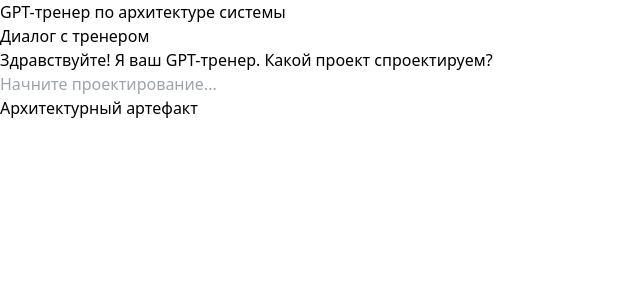
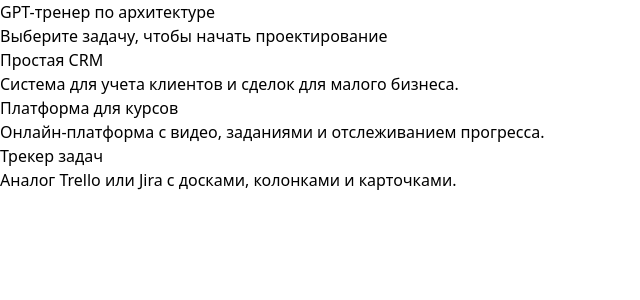
Before and after one commit to zinovvv/gpt-arch-trainer, a React (Vite) app: page / in a window 1280 px wide. Shown: the top 300 px of the page, without its empty margins (0-640 px from the left). Built offline with nearby package versions, Linux system fonts and the light colour scheme.

Commit message:
feat: implement sandbox with selectable tasks and welcome screen

```diff
--- a/src/App.tsx
+++ b/src/App.tsx
@@ -1,30 +1,48 @@
 import { ArtifactColumn } from './components/ArtifactColumn';
 import { ChatColumn } from './components/ChatColumn';
 import { useState } from 'react';
+import { WelcomeScreen } from './components/WelcomeScreen';
+import type { Task } from './tasks';
 
 function App() {
-  const [architecture, setArchitecture] = useState({
-    components: [],
-    data_flows: [],
-  });
+  const [architecture, setArchitecture] = useState<any>(null);
+  const [selectedTask, setSelectedTask] = useState<Task | null>(null);
+
+// Функция для обработки выбора задачи
+const handleTaskSelect = (task: Task) => {
+  setSelectedTask(task);
+  // Сбрасываем архитектуру при выборе новой задачи
+  setArchitecture({ components: [], data_flows: [] });
+};
+
+if (!selectedTask) {
+  return <WelcomeScreen onTaskSelect={handleTaskSelect} />;
+}
+
 return (
-    // Основной фон всего приложения
   <div className="bg-slate-900 text-white min-h-screen flex flex-col p-4 gap-4">
-      {/* Шапка приложения */}
-      <header className="bg-slate-800 rounded-lg p-4 border-b-2 border-violet-500">
-        <h1 className="text-2xl font-bold text-center">GPT-тренер по архитектуре системы</h1>
+    <header className="bg-slate-800 rounded-lg p-4 border-b-2 border-violet-500 flex justify-between items-center">
+      <h1 className="text-2xl font-bold">Проектирование: {selectedTask.title}</h1>
+      <button
+        onClick={() => setSelectedTask(null)}
+        className="bg-violet-600 hover:bg-violet-700 px-4 py-2 rounded-md transition-colors"
+      >
+        Выбрать другую задачу
+      </button>
     </header>
 
-      {/* Основная часть с двумя колонками */}
-      {/* grid grid-cols-2 - делит область на 2 равные колонки */}
-      {/* gap-4 - задает отступ между колонками */}
-      {/* flex-1 - заставляет этот блок занять все оставшееся место по высоте */}
     <main className="flex-1 grid grid-cols-2 gap-4 overflow-hidden">
-        <ChatColumn setArchitecture={setArchitecture} />
-        <ArtifactColumn architecture={architecture} />
+      <ChatColumn
+        // Передаем стартовый промпт выбранной задачи
+        startPrompt={selectedTask.startPrompt}
+        setArchitecture={setArchitecture}
+        // Добавляем key, чтобы компонент чата "пересоздавался" при смене задачи
+        key={selectedTask.id}
+      />
+      {architecture && <ArtifactColumn architecture={architecture} />}
     </main>
   </div>
-  )
+);
 }
 
 export default App
--- a/src/components/ChatColumn.tsx
+++ b/src/components/ChatColumn.tsx
@@ -8,6 +8,7 @@
 };
 
 type ChatColumnProps = {
+  startPrompt: string;
   setArchitecture: React.Dispatch<React.SetStateAction<any>>;
 };
 
@@ -49,16 +50,16 @@
 });
 
 // --- Компонент ---
-export function ChatColumn({ setArchitecture }: ChatColumnProps) {
+export function ChatColumn({startPrompt, setArchitecture }: ChatColumnProps) {
   const [inputValue, setInputValue] = useState('');
   const [messages, setMessages] = useState<Message[]>([
-    {
-      author: 'gpt',
-      text: 'Здравствуйте! Я ваш GPT-тренер. Какой проект спроектируем?',
-    },
+  { author: 'gpt', text: 'Здравствуйте! Я ваш GPT-тренер.' },
+  // Сразу добавляем "невидимое" первое сообщение от пользователя
+  { author: 'user', text: startPrompt },
 ]);
   const [isLoading, setIsLoading] = useState(false);
 
+  const isInitialRequestSent = useRef(false);
   const messagesContainerRef = useRef<HTMLDivElement>(null);
   const messagesEndRef = useRef<HTMLDivElement>(null);
 
@@ -72,37 +73,21 @@
     }
   }, [messages, isLoading]);
 
-  function parseArchitecture(responseText: string): [string, any | null] {
-    const jsonRegex = /<JSON>(.*?)<\/JSON>/s;
-    const match = responseText.match(jsonRegex);
-    if (match && match[1]) {
-      const jsonString = match[1];
-      const cleanText = responseText.replace(jsonRegex, '').trim();
-      try {
-        const parsedJson = JSON.parse(jsonString);
-        return [cleanText, parsedJson];
-      } catch (e) {
-        console.error('Ошибка парсинга JSON:', e);
-        return [responseText, null];
+  useEffect(() => {
+  // Этот эффект срабатывает каждый раз, когда меняется массив сообщений
+  const lastMessage = messages[messages.length - 1];
+
+  // Если последнее сообщение от пользователя, значит, нужно получить ответ от GPT
+  if (lastMessage?.author === 'user') {
+    if (lastMessage.text === startPrompt && isInitialRequestSent.current) {
+      return; // Если это стартовый промпт и мы уже отправляли запрос, выходим
     }
-    }
-    return [responseText, null];
-  }
-
-  const handleSend = async () => {
-    if (inputValue.trim() === '' || isLoading) return;
-
-    const userMessage: Message = { author: 'user', text: inputValue };
-    const updatedMessages = [...messages, userMessage];
-
-    setMessages(updatedMessages);
-    setInputValue('');
+    const sendRequest = async () => {
       setIsLoading(true);
-
       try {
         const messagesForApi = [
           { role: 'system', content: SYSTEM_PROMPT },
-  ...updatedMessages.map((msg) => ({
+          ...messages.map((msg) => ({
             role: msg.author === 'gpt' ? 'assistant' : 'user',
             content: msg.text,
           })),
@@ -126,11 +111,45 @@
         console.error('Ошибка при запросе к Ollama:', error);
         setMessages((prev) => [
           ...prev,
-        { author: 'gpt', text: 'Извините, произошла ошибка. Попробуйте еще раз.' },
+          { author: 'gpt', text: 'Извините, произошла ошибка.' },
         ]);
       } finally {
         setIsLoading(false);
       }
+    };
+
+    sendRequest();
+    // Если это был стартовый промпт, ставим флаг
+    if (lastMessage.text === startPrompt) {
+      isInitialRequestSent.current = true;
+    }
+  }
+}, [messages, startPrompt]);
+
+  function parseArchitecture(responseText: string): [string, any | null] {
+    const jsonRegex = /<JSON>(.*?)<\/JSON>/s;
+    const match = responseText.match(jsonRegex);
+    if (match && match[1]) {
+      const jsonString = match[1];
+      const cleanText = responseText.replace(jsonRegex, '').trim();
+      try {
+        const parsedJson = JSON.parse(jsonString);
+        return [cleanText, parsedJson];
+      } catch (e) {
+        console.error('Ошибка парсинга JSON:', e);
+        return [responseText, null];
+      }
+    }
+    return [responseText, null];
+  }
+
+  const handleSend = async () => {
+  if (inputValue.trim() === '' || isLoading) return;
+
+  const userMessage: Message = { author: 'user', text: inputValue };
+  // Используем callback-форму setMessages для получения самого свежего состояния
+  setMessages(prevMessages => [...prevMessages, userMessage]);
+  setInputValue('');
 };
 
   return (
--- /dev/null
+++ b/src/components/WelcomeScreen.tsx
@@ -0,0 +1,27 @@
+import { tasks, type Task } from '../tasks';
+
+type WelcomeScreenProps = {
+  onTaskSelect: (task: Task) => void;
+};
+
+export function WelcomeScreen({ onTaskSelect }: WelcomeScreenProps) {
+  return (
+    <div className="w-full min-h-screen flex flex-col items-center justify-center bg-slate-900 text-white p-8">
+      <h1 className="text-4xl font-bold mb-2">GPT-тренер по архитектуре</h1>
+      <p className="text-slate-400 mb-12">Выберите задачу, чтобы начать проектирование</p>
+
+      <div className="grid grid-cols-1 md:grid-cols-3 gap-6 max-w-4xl w-full">
+        {tasks.map((task) => (
+          <div
+            key={task.id}
+            className="bg-slate-800 rounded-lg p-6 cursor-pointer hover:bg-slate-700 hover:ring-2 hover:ring-violet-500 transition-all"
+            onClick={() => onTaskSelect(task)}
+          >
+            <h3 className="text-xl font-bold mb-2">{task.title}</h3>
+            <p className="text-slate-400">{task.description}</p>
+          </div>
+        ))}
+      </div>
+    </div>
+  );
+}
--- /dev/null
+++ b/src/tasks.ts
@@ -0,0 +1,27 @@
+export type Task = {
+  id: string;
+  title: string;
+  description: string;
+  startPrompt: string; // Этот промпт будет "невидимым" первым сообщением от пользователя
+};
+
+export const tasks: Task[] = [
+  {
+    id: 'crm',
+    title: 'Простая CRM',
+    description: 'Система для учета клиентов и сделок для малого бизнеса.',
+    startPrompt: 'Привет! Давай спроектируем простую CRM для малого бизнеса. Начнем с основных компонентов: пользователей, клиентов и сделок.',
+  },
+  {
+    id: 'courses',
+    title: 'Платформа для курсов',
+    description: 'Онлайн-платформа с видео, заданиями и отслеживанием прогресса.',
+    startPrompt: 'Привет! Я хочу спроектировать платформу для онлайн-курсов. Основные сущности: курсы, уроки (видео + текст) и пользователи. Начнем с архитектуры бэкенда.',
+  },
+  {
+    id: 'tracker',
+    title: 'Трекер задач',
+    description: 'Аналог Trello или Jira с досками, колонками и карточками.',
+    startPrompt: 'Привет! Давай спроектируем архитектуру для трекера задач типа Trello. Начнем с API. Какие основные эндпоинты нам понадобятся?',
+  },
+];
```
Lines whose indentation alone changed are shown as unchanged.
